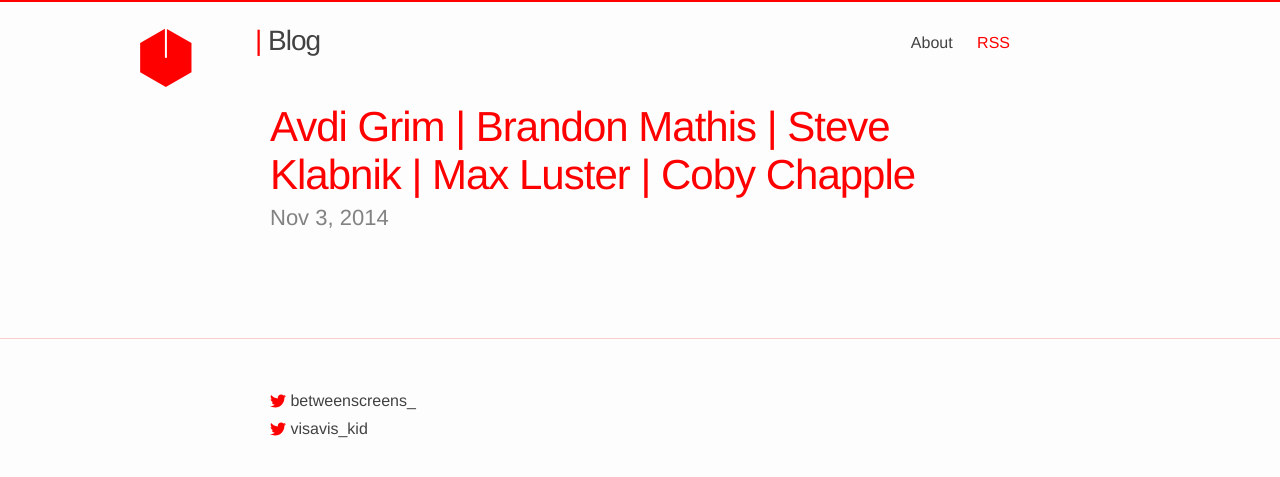
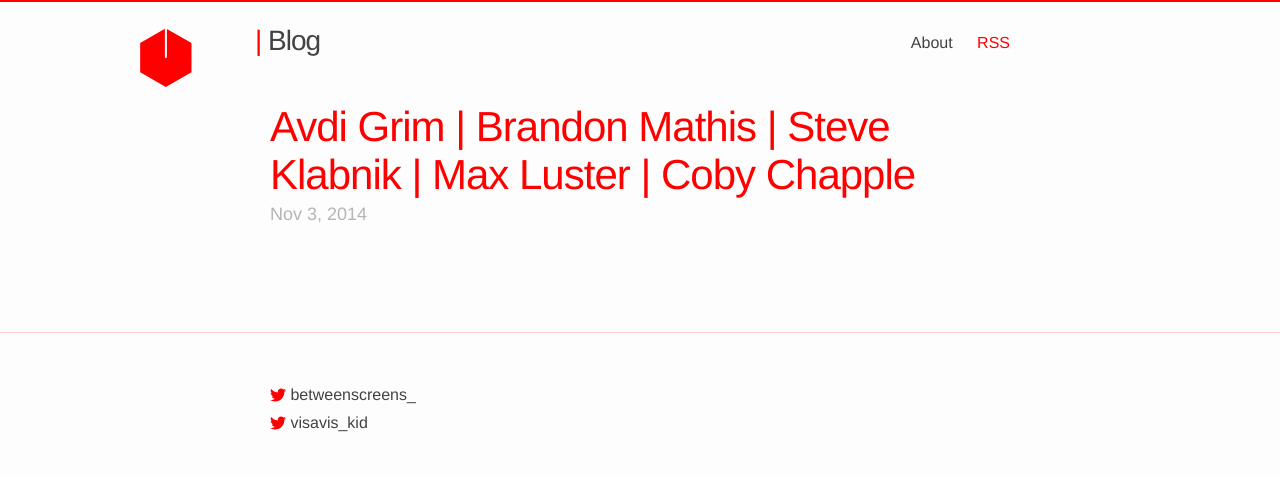
Before and after one commit to vis-kid/between_blog, a Jekyll site: the page built from _posts/2014-11-03-between-what_episode copy.md, in a window 1280 px wide. Shown: the top 477 px of the page. Built offline with Jekyll 4.4.1, drawn with Linux system fonts in a browser that asks for light colours.

Commit message:
Adjusts size and color for dates

```diff
--- a/_sass/_layout.scss
+++ b/_sass/_layout.scss
@@ -215,7 +215,7 @@ a.site-title {
 }
 
 .post .post-meta {
-  font-size: 22px;
+  font-size: 18px;
 }
 
 p.post-meta {
@@ -223,7 +223,7 @@ p.post-meta {
 }
 
 .post-meta {
-  color: $grey-color;
+  color: lighten($grey-color, 20%);
 }
 
 span.post-meta {
```
